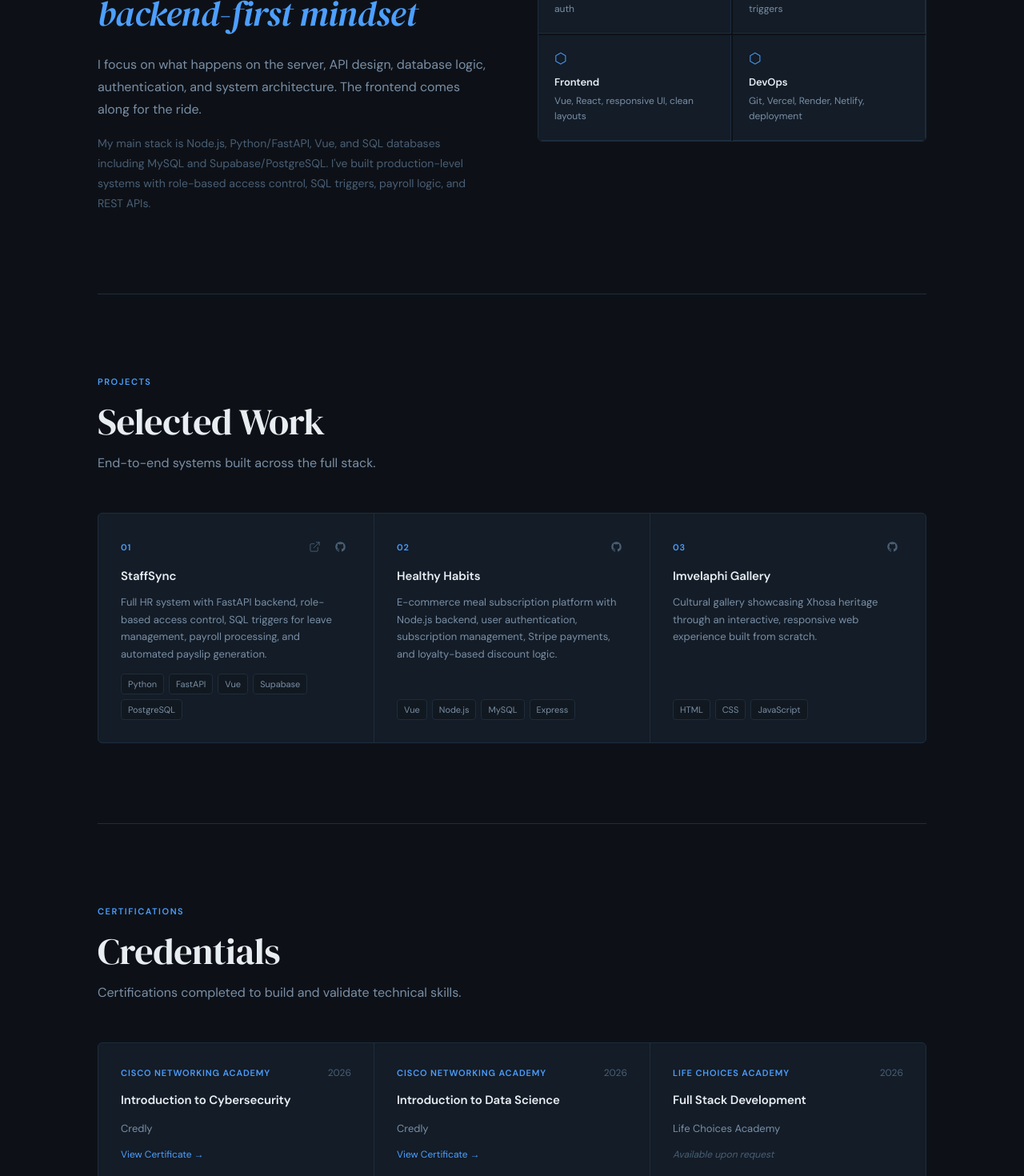
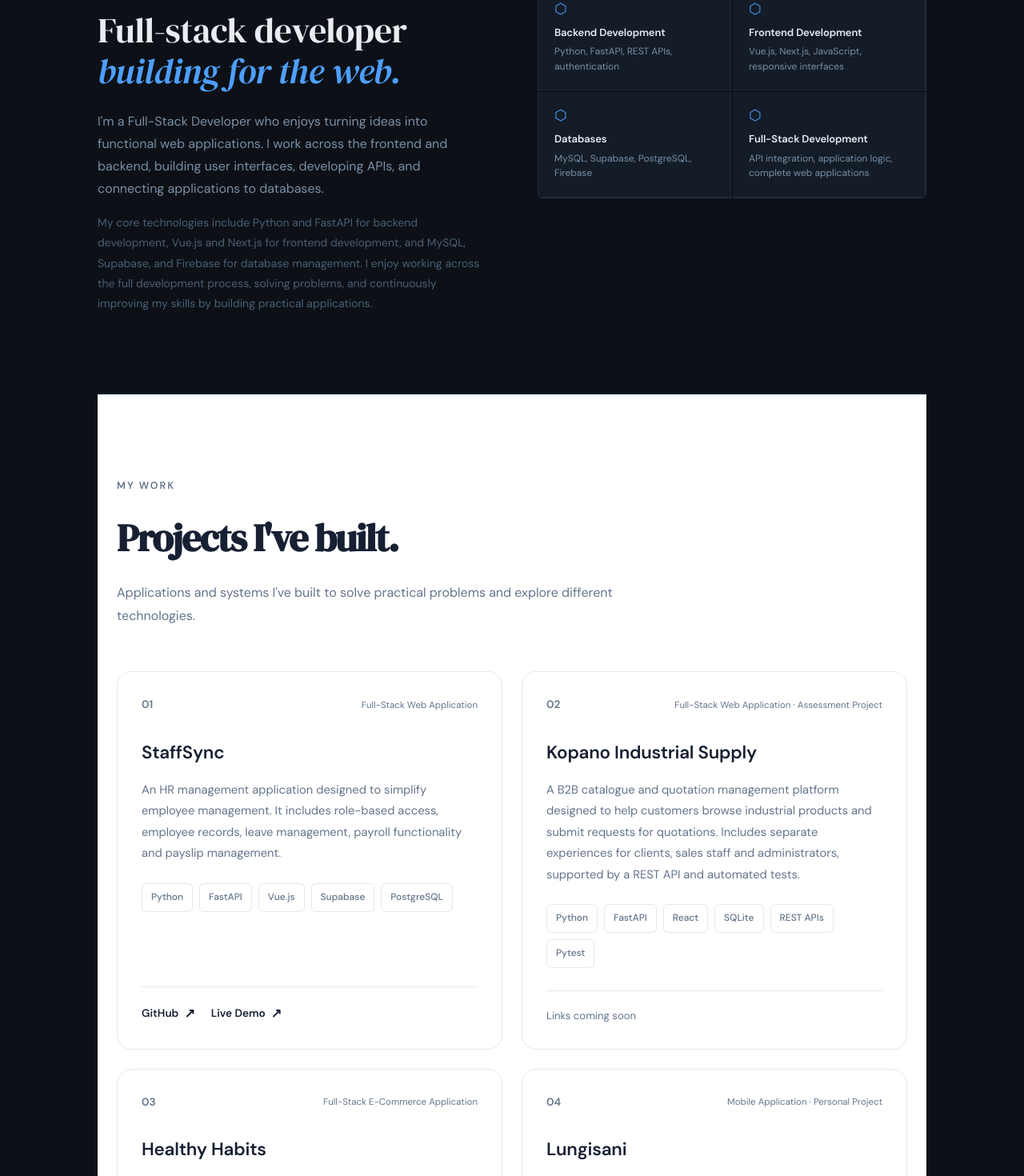
Before and after one commit to MDtechcave/mihleaviwe-portfolio, a Vue app in the folder Portfolio/: page / in a window 1280 px wide. Shown: the part 940-2410 px from the top of the page at 80% size. Built offline with nearby package versions, Linux system fonts and the light colour scheme.

Commit message:
Update Portfolio

```diff
--- a/Portfolio/src/components/AboutSection.vue
+++ b/Portfolio/src/components/AboutSection.vue
@@ -1,27 +1,41 @@
+
 <template>
   <section class="about section">
     <div class="about-grid">
 
       <div class="about-text">
         <span class="section-label">About Me</span>
+
         <h2 class="title">
-          Full-stack dev with a<br />
-          <em>backend-first mindset</em>
+          Full-stack developer<br />
+          <em>building for the web.</em>
         </h2>
+
         <p class="intro">
-          I focus on what happens on the server, API design, database logic,
-          authentication, and system architecture. The frontend comes along for the ride.
+          I'm a Full-Stack Developer who enjoys turning ideas into
+          functional web applications. I work across the frontend
+          and backend, building user interfaces, developing APIs,
+          and connecting applications to databases.
         </p>
+
         <p class="body">
-          My main stack is Node.js, Python/FastAPI, Vue, and SQL databases including
-          MySQL and Supabase/PostgreSQL. I've built production-level systems with
-          role-based access control, SQL triggers, payroll logic, and REST APIs.
+          My core technologies include Python and FastAPI for backend
+          development, Vue.js and Next.js for frontend development,
+          and MySQL, Supabase, and Firebase for database management.
+          I enjoy working across the full development process,
+          solving problems, and continuously improving my skills
+          by building practical applications.
         </p>
       </div>
 
       <div class="highlights">
-        <div class="skill-card" v-for="item in skills" :key="item.title">
+        <div
+          class="skill-card"
+          v-for="item in skills"
+          :key="item.title"
+        >
           <div class="card-icon">{{ item.icon }}</div>
+
           <div>
             <h3 class="card-title">{{ item.title }}</h3>
             <p class="card-desc">{{ item.desc }}</p>
@@ -35,10 +49,26 @@
 
 <script setup>
 const skills = [
-  { icon: '⬡', title: 'Backend',   desc: 'Node.js, Python, FastAPI, REST APIs, auth' },
-  { icon: '⬡', title: 'Databases', desc: 'MySQL, PostgreSQL, Supabase, SQL triggers' },
-  { icon: '⬡', title: 'Frontend',  desc: 'Vue, React, responsive UI, clean layouts' },
-  { icon: '⬡', title: 'DevOps',    desc: 'Git, Vercel, Render, Netlify, deployment' },
+  {
+    icon: '⬡',
+    title: 'Backend Development',
+    desc: 'Python, FastAPI, REST APIs, authentication'
+  },
+  {
+    icon: '⬡',
+    title: 'Frontend Development',
+    desc: 'Vue.js, Next.js, JavaScript, responsive interfaces'
+  },
+  {
+    icon: '⬡',
+    title: 'Databases',
+    desc: 'MySQL, Supabase, PostgreSQL, Firebase'
+  },
+  {
+    icon: '⬡',
+    title: 'Full-Stack Development',
+    desc: 'API integration, application logic, complete web applications'
+  }
 ]
 </script>
 
--- a/Portfolio/src/components/CertificationSection.vue
+++ b/Portfolio/src/components/CertificationSection.vue
@@ -1,14 +1,22 @@
+
 <template>
   <section class="certifications section">
 
     <div class="section-header">
-      <span class="section-label">Certifications</span>
-      <h2 class="title">Credentials</h2>
-      <p class="subtitle">Certifications completed to build and validate technical skills.</p>
+      <span class="section-label">LEARNING & DEVELOPMENT</span>
+      <h2 class="title">Certifications & Training</h2>
+      <p class="subtitle">
+        Professional training and certifications supporting my development
+        as a full-stack developer.
+      </p>
     </div>
 
     <div class="grid">
-      <div class="cert-card" v-for="cert in certifications" :key="cert.title">
+      <div
+        class="cert-card"
+        v-for="cert in certifications"
+        :key="cert.title"
+      >
 
         <div class="cert-top">
           <span class="platform">{{ cert.platform }}</span>
@@ -18,10 +26,19 @@
         <h3 class="cert-title">{{ cert.title }}</h3>
         <p class="cert-issuer">{{ cert.issuer }}</p>
 
-        <a v-if="cert.link" :href="cert.link" target="_blank" class="cert-link">
+        <a
+          v-if="cert.link"
+          :href="cert.link"
+          target="_blank"
+          rel="noopener noreferrer"
+          class="cert-link"
+        >
           View Certificate →
         </a>
-        <span v-else class="cert-request">Available upon request</span>
+
+        <span v-else class="cert-request">
+          Available upon request
+        </span>
 
       </div>
     </div>
@@ -32,26 +49,26 @@
 <script setup>
 const certifications = [
   {
-    title:    'Introduction to Cybersecurity',
-    issuer:   'Credly',
+    title: 'Introduction to Cybersecurity',
+    issuer: 'Cisco Networking Academy',
     platform: 'Cisco Networking Academy',
-    year:     '2026',
-    link:     'https://www.credly.com/badges/2ec9ea7f-958b-4a3f-a5da-e0612ef936b4/public_url'
+    year: '2026',
+    link: 'https://www.credly.com/badges/2ec9ea7f-958b-4a3f-a5da-e0612ef936b4/public_url'
   },
   {
-    title:    'Introduction to Data Science',
-    issuer:   'Credly',
+    title: 'Introduction to Data Science',
+    issuer: 'Cisco Networking Academy',
     platform: 'Cisco Networking Academy',
-    year:     '2026',
-    link:     'https://www.credly.com/badges/b432a16f-dff2-4edd-adc8-93a3927ab9e7/public_url'
+    year: '2026',
+    link: 'https://www.credly.com/badges/b432a16f-dff2-4edd-adc8-93a3927ab9e7/public_url'
   },
   {
-    title:    'Full Stack Development',
-    issuer:   'Life Choices Academy',
+    title: 'Full Stack Development',
+    issuer: 'Life Choices Academy',
     platform: 'Life Choices Academy',
-    year:     '2026',
-    link:     ''
-  },
+    year: '2026',
+    link: ''
+  }
 ]
 </script>
 
@@ -89,6 +106,7 @@ const certifications = [
   display: flex;
   justify-content: space-between;
   align-items: center;
+  gap: 12px;
 }
 
 .platform {
--- a/Portfolio/src/components/HeroSection.vue
+++ b/Portfolio/src/components/HeroSection.vue
@@ -1,8 +1,9 @@
+
 <template>
   <section class="hero">
     <div class="hero-inner">
 
-      <span class="section-label">Full Stack Developer · Cape Town</span>
+      <span class="section-label">Full-Stack Developer · Cape Town</span>
 
       <h2 class="title">
         Mihle<br />
@@ -10,20 +11,28 @@
       </h2>
 
       <p class="subtitle">
-        Backend-focused full-stack developer. I build the systems behind the product
-        APIs, databases, business logic and bring them all the way to the frontend.
+        Full-Stack Developer passionate about building functional
+        web applications. I work across frontend and backend
+        development, turning ideas into applications through
+        clean interfaces, APIs and database integration.
       </p>
 
       <div class="hero-actions">
-        <a href="mailto:mihleaviwe6@gmail.com" class="btn-primary">Get in Touch</a>
-        <a href="/Mihle_dudumashe_CV.pdf" download class="btn-secondary">Download CV</a>
+        <a href="mailto:mihleaviwe6@gmail.com" class="btn-primary">
+          Get in Touch
+        </a>
+
+        <a href="/Mihle_dudumashe_CV.pdf" download class="btn-secondary">
+          Download CV
+        </a>
       </div>
 
       <div class="hero-skills">
-        <div class="skill-pill"><span class="dot"></span>Node.js & Python</div>
+        <div class="skill-pill"><span class="dot"></span>Python & FastAPI</div>
+        <div class="skill-pill"><span class="dot"></span>Vue.js & Next.js</div>
+        <div class="skill-pill"><span class="dot"></span>MySQL & PostgreSQL</div>
+        <div class="skill-pill"><span class="dot"></span>Supabase & Firebase</div>
         <div class="skill-pill"><span class="dot"></span>REST APIs</div>
-        <div class="skill-pill"><span class="dot"></span>SQL & Databases</div>
-        <div class="skill-pill"><span class="dot"></span>Vue & React</div>
       </div>
 
     </div>
@@ -195,7 +204,7 @@
 
 @keyframes spin {
   from { transform: rotate(0deg); }
-  to   { transform: rotate(360deg); }
+  to { transform: rotate(360deg); }
 }
 
 @media (max-width: 820px) {
@@ -205,10 +214,15 @@
     min-height: unset;
     padding-top: 60px;
   }
-  .hero-decoration { display: none; }
+
+  .hero-decoration {
+    display: none;
+  }
 }
 
 @media (max-width: 480px) {
-  .title { font-size: 46px; }
+  .title {
+    font-size: 46px;
+  }
 }
 </style>
--- a/Portfolio/src/components/ProjectsSection.vue
+++ b/Portfolio/src/components/ProjectsSection.vue
@@ -1,159 +1,331 @@
+
 <template>
-  <section class="projects section">
+  <section id="projects" class="projects-section">
+    <div class="section-container">
 
-    <div class="section-header">
-      <span class="section-label">Projects</span>
-      <h2 class="title">Selected Work</h2>
-      <p class="subtitle">End-to-end systems built across the full stack.</p>
+      <div class="section-heading">
+        <span class="section-label">MY WORK</span>
+        <h2>Projects I've built.</h2>
+        <p>
+          Applications and systems I've built to solve practical problems
+          and explore different technologies.
+        </p>
       </div>
 
-    <div class="grid">
-      <div class="project-card" v-for="(project, i) in projects" :key="project.title">
-        <div class="card-top">
-          <span class="project-number">0{{ i + 1 }}</span>
-          <div class="card-links">
-            <a v-if="project.live" :href="project.live" target="_blank" class="icon-link" aria-label="Live site">
-              <svg width="15" height="15" viewBox="0 0 24 24" fill="none" stroke="currentColor" stroke-width="1.5" stroke-linecap="round" stroke-linejoin="round">
-                <path d="M18 13v6a2 2 0 0 1-2 2H5a2 2 0 0 1-2-2V8a2 2 0 0 1 2-2h6"/>
-                <path d="M15 3h6v6"/><path d="M10 14L21 3"/>
-              </svg>
-            </a>
-            <a v-if="project.github" :href="project.github" target="_blank" class="icon-link" aria-label="GitHub">
-              <svg width="15" height="15" viewBox="0 0 24 24" fill="currentColor">
-                <path d="M12 2C6.477 2 2 6.484 2 12.017c0 4.425 2.865 8.18 6.839 9.504.5.092.682-.217.682-.483 0-.237-.008-.868-.013-1.703-2.782.605-3.369-1.343-3.369-1.343-.454-1.158-1.11-1.466-1.11-1.466-.908-.62.069-.608.069-.608 1.003.07 1.531 1.032 1.531 1.032.892 1.53 2.341 1.088 2.91.832.092-.647.35-1.088.636-1.338-2.22-.253-4.555-1.113-4.555-4.951 0-1.093.39-1.988 1.029-2.688-.103-.253-.446-1.272.098-2.65 0 0 .84-.27 2.75 1.026A9.564 9.564 0 0 1 12 6.844a9.59 9.59 0 0 1 2.504.337c1.909-1.296 2.747-1.027 2.747-1.027.546 1.379.202 2.398.1 2.651.64.7 1.028 1.595 1.028 2.688 0 3.848-2.339 4.695-4.566 4.943.359.309.678.92.678 1.855 0 1.338-.012 2.419-.012 2.747 0 .268.18.58.688.482A10.02 10.02 0 0 0 22 12.017C22 6.484 17.522 2 12 2Z"/>
-              </svg>
-            </a>
+      <div class="projects-grid">
+        <article
+          v-for="(project, index) in projects"
+          :key="project.title"
+          class="project-card"
+        >
+          <div class="project-top">
+            <span class="project-number">
+              {{ String(index + 1).padStart(2, '0') }}
+            </span>
+
+            <span class="project-type">
+              {{ project.type }}
+            </span>
+          </div>
+
+          <div class="project-content">
+            <h3>{{ project.title }}</h3>
+
+            <p class="project-description">
+              {{ project.description }}
+            </p>
+
+            <div class="project-tags">
+              <span
+                v-for="tag in project.tags"
+                :key="tag"
+                class="project-tag"
+              >
+                {{ tag }}
+              </span>
             </div>
           </div>
 
-        <h3 class="project-title">{{ project.title }}</h3>
-        <p class="project-desc">{{ project.desc }}</p>
+          <div class="project-links">
+            <a
+              v-if="project.github"
+              :href="project.github"
+              target="_blank"
+              rel="noopener noreferrer"
+              class="project-link"
+            >
+              GitHub
+              <span>↗</span>
+            </a>
 
-        <div class="tags">
-          <span v-for="tag in project.tags" :key="tag" class="tag">{{ tag }}</span>
+            <a
+              v-if="project.live"
+              :href="project.live"
+              target="_blank"
+              rel="noopener noreferrer"
+              class="project-link"
+            >
+              Live Demo
+              <span>↗</span>
+            </a>
+
+            <span
+              v-if="!project.github && !project.live"
+              class="project-coming-soon"
+            >
+              Links coming soon
+            </span>
           </div>
-      </div>
+        </article>
       </div>
 
+    </div>
   </section>
 </template>
 
 <script setup>
 const projects = [
   {
-    title:  'StaffSync',
-    desc:   'Full HR system with FastAPI backend, role-based access control, SQL triggers for leave management, payroll processing, and automated payslip generation.',
-    tags:   ['Python', 'FastAPI', 'Vue', 'Supabase', 'PostgreSQL'],
-    github: 'https://github.com/MDtechcave/Moderntech_center',
-    live:   'https://moderntech-center.vercel.app/'
+    title: "StaffSync",
+    type: "Full-Stack Web Application",
+    description:
+      "An HR management application designed to simplify employee management. It includes role-based access, employee records, leave management, payroll functionality and payslip management.",
+    tags: [
+      "Python",
+      "FastAPI",
+      "Vue.js",
+      "Supabase",
+      "PostgreSQL"
+    ],
+    github: "https://github.com/MDtechcave/Moderntech_center",
+    live: "https://moderntech-center.vercel.app/"
   },
+
   {
-    title:  'Healthy Habits',
-    desc:   'E-commerce meal subscription platform with Node.js backend, user authentication, subscription management, Stripe payments, and loyalty-based discount logic.',
-    tags:   ['Vue', 'Node.js', 'MySQL', 'Express'],
-    github: 'https://github.com/MDtechcave/Frontend',
-    live:   ''
+    title: "Kopano Industrial Supply",
+    type: "Full-Stack Web Application · Assessment Project",
+    description:
+      "A B2B catalogue and quotation management platform designed to help customers browse industrial products and submit requests for quotations. Includes separate experiences for clients, sales staff and administrators, supported by a REST API and automated tests.",
+    tags: [
+      "Python",
+      "FastAPI",
+      "React",
+      "SQLite",
+      "REST APIs",
+      "Pytest"
+    ],
+    github: "",
+    live: ""
   },
+
   {
-    title:  'Imvelaphi Gallery',
-    desc:   'Cultural gallery showcasing Xhosa heritage through an interactive, responsive web experience built from scratch.',
-    tags:   ['HTML', 'CSS', 'JavaScript'],
-    github: 'https://github.com/MDtechcave/My-Gallery',
-    live:   ''
+    title: "Healthy Habits",
+    type: "Full-Stack E-Commerce Application",
+    description:
+      "An e-commerce application for healthy weekly meal subscriptions. Includes user authentication, meal ordering, subscription management, payment integration and a loyalty discount system.",
+    tags: [
+      "Vue.js",
+      "Node.js",
+      "Express",
+      "MySQL",
+      "Stripe"
+    ],
+    github: "https://github.com/MDtechcave/Frontend",
+    live: ""
   },
-]
+
+  {
+    title: "Lungisani",
+    type: "Mobile Application · Personal Project",
+    description:
+      "A civic reporting application that allows Cape Town residents to report municipal issues such as potholes, water problems, sewage and uncollected waste. Residents can submit reports with photos, view community reports and upvote existing issues to make recurring problems more visible.",
+    tags: [
+      "Flutter",
+      "Dart",
+      "Supabase",
+      "Riverpod",
+      "PostgreSQL"
+    ],
+    github: "",
+    live: ""
+  }
+];
 </script>
 
 <style scoped>
-.title {
-  font-size: clamp(30px, 4vw, 46px);
-  margin-bottom: 12px;
-  line-height: 1.15;
+.projects-section {
+  padding: 100px 24px;
+  background: var(--bg-primary, #ffffff);
 }
 
-.grid {
+.section-container {
+  max-width: 1150px;
+  margin: 0 auto;
+}
+
+.section-heading {
+  max-width: 650px;
+  margin-bottom: 55px;
+}
+
+.section-label {
+  display: inline-block;
+  margin-bottom: 15px;
+  color: var(--accent-color, #64748b);
+  font-size: 0.78rem;
+  font-weight: 700;
+  letter-spacing: 2px;
+}
+
+.section-heading h2 {
+  margin: 0 0 15px;
+  color: var(--text-primary, #172033);
+  font-size: clamp(2rem, 5vw, 3rem);
+  font-weight: 750;
+  letter-spacing: -1.5px;
+}
+
+.section-heading p {
+  margin: 0;
+  color: var(--text-secondary, #64748b);
+  font-size: 1rem;
+  line-height: 1.8;
+}
+
+.projects-grid {
   display: grid;
-  grid-template-columns: repeat(auto-fit, minmax(280px, 1fr));
-  gap: 1px;
-  border: 1px solid var(--border);
-  border-radius: var(--radius-md);
-  overflow: hidden;
-  background: var(--border);
+  grid-template-columns: repeat(2, minmax(0, 1fr));
+  gap: 24px;
 }
 
 .project-card {
-  padding: 28px;
   display: flex;
   flex-direction: column;
-  gap: 10px;
-  background: var(--bg-card);
-  transition: background 0.2s ease;
+  min-height: 340px;
+  padding: 30px;
+  border: 1px solid var(--border-color, #e5e7eb);
+  border-radius: 18px;
+  background: var(--card-bg, #ffffff);
+  transition:
+    transform 0.25s ease,
+    border-color 0.25s ease,
+    box-shadow 0.25s ease;
 }
 
 .project-card:hover {
-  background: var(--bg-soft);
+  transform: translateY(-5px);
+  border-color: var(--accent-color, #64748b);
+  box-shadow: 0 15px 35px rgba(0, 0, 0, 0.06);
 }
 
-.card-top {
+.project-top {
   display: flex;
+  align-items: center;
   justify-content: space-between;
-  align-items: center;
+  gap: 12px;
+  margin-bottom: 30px;
 }
 
 .project-number {
-  font-size: 11px;
-  font-weight: 600;
-  color: var(--accent);
-  letter-spacing: 0.08em;
+  color: var(--accent-color, #64748b);
+  font-size: 0.85rem;
+  font-weight: 700;
 }
 
-.icon-link {
-  width: 28px;
-  height: 28px;
+.project-type {
+  color: var(--text-secondary, #64748b);
+  font-size: 0.72rem;
+  text-align: right;
+}
+
+.project-content {
+  flex: 1;
+}
+
+.project-content h3 {
+  margin: 0 0 14px;
+  color: var(--text-primary, #172033);
+  font-size: 1.4rem;
+  font-weight: 700;
+}
+
+.project-description {
+  margin: 0;
+  color: var(--text-secondary, #64748b);
+  font-size: 0.92rem;
+  line-height: 1.8;
+}
+
+.project-tags {
   display: flex;
+  flex-wrap: wrap;
+  gap: 8px;
+  margin-top: 24px;
+}
+
+.project-tag {
+  padding: 7px 11px;
+  border: 1px solid var(--border-color, #e5e7eb);
+  border-radius: 6px;
+  color: var(--text-secondary, #64748b);
+  font-size: 0.75rem;
+  font-weight: 500;
+}
+
+.project-links {
+  display: flex;
+  flex-wrap: wrap;
+  gap: 20px;
+  margin-top: 28px;
+  padding-top: 20px;
+  border-top: 1px solid var(--border-color, #e5e7eb);
+}
+
+.project-link {
+  display: inline-flex;
   align-items: center;
-  justify-content: center;
-  color: var(--text-light);
-  border-radius: var(--radius-sm);
+  gap: 7px;
+  color: var(--text-primary, #172033);
+  font-size: 0.85rem;
+  font-weight: 650;
+  text-decoration: none;
   transition: color 0.2s ease;
 }
 
-.icon-link:hover {
-  color: var(--accent);
-  opacity: 1;
+.project-link:hover {
+  color: var(--accent-color, #64748b);
 }
 
-.card-links {
-  display: flex;
-  gap: 4px;
+.project-link span {
+  font-size: 1rem;
 }
 
-.project-title {
-  font-size: 15px;
-  font-weight: 600;
-  color: var(--text);
+.project-coming-soon {
+  color: var(--text-secondary, #64748b);
+  font-size: 0.82rem;
 }
 
-.project-desc {
-  font-size: 13px;
-  color: var(--text-muted);
-  line-height: 1.65;
-  flex: 1;
+@media (max-width: 700px) {
+  .projects-section {
+    padding: 75px 18px;
   }
 
-.tags {
-  display: flex;
-  flex-wrap: wrap;
-  gap: 6px;
-  margin-top: 4px;
+  .projects-grid {
+    grid-template-columns: 1fr;
   }
 
-.tag {
-  font-size: 11px;
-  padding: 3px 8px;
-  border-radius: var(--radius-sm);
-  background: var(--bg-soft);
-  color: var(--text-muted);
-  border: 1px solid var(--border);
+  .project-card {
+    min-height: auto;
+    padding: 24px;
+  }
+
+  .project-top {
+    align-items: flex-start;
+    flex-direction: column;
+  }
+
+  .project-type {
+    text-align: left;
+  }
 }
 </style>
```
Also changed, not shown: package.json (added, +31 -0 lines), 1 other file (tests, documents, lock files or other folders). Lines whose indentation alone changed are shown as unchanged.
